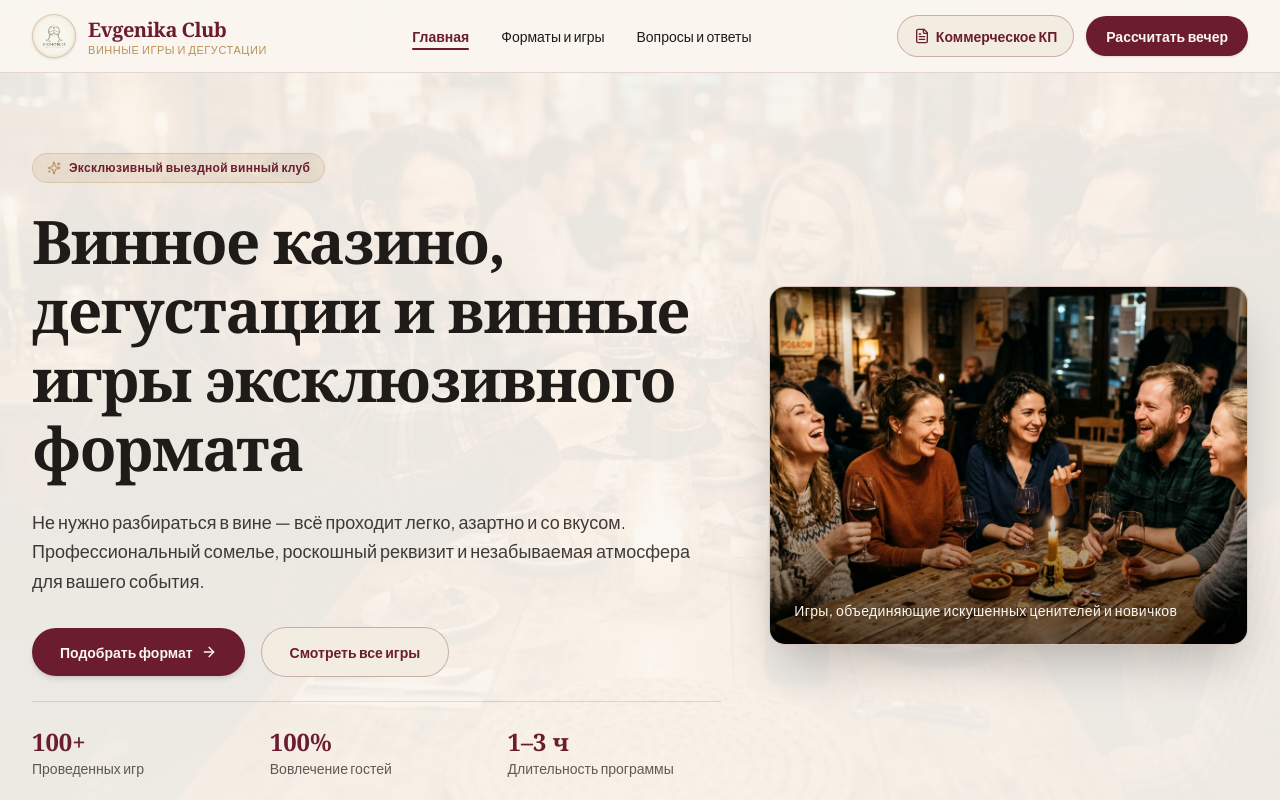
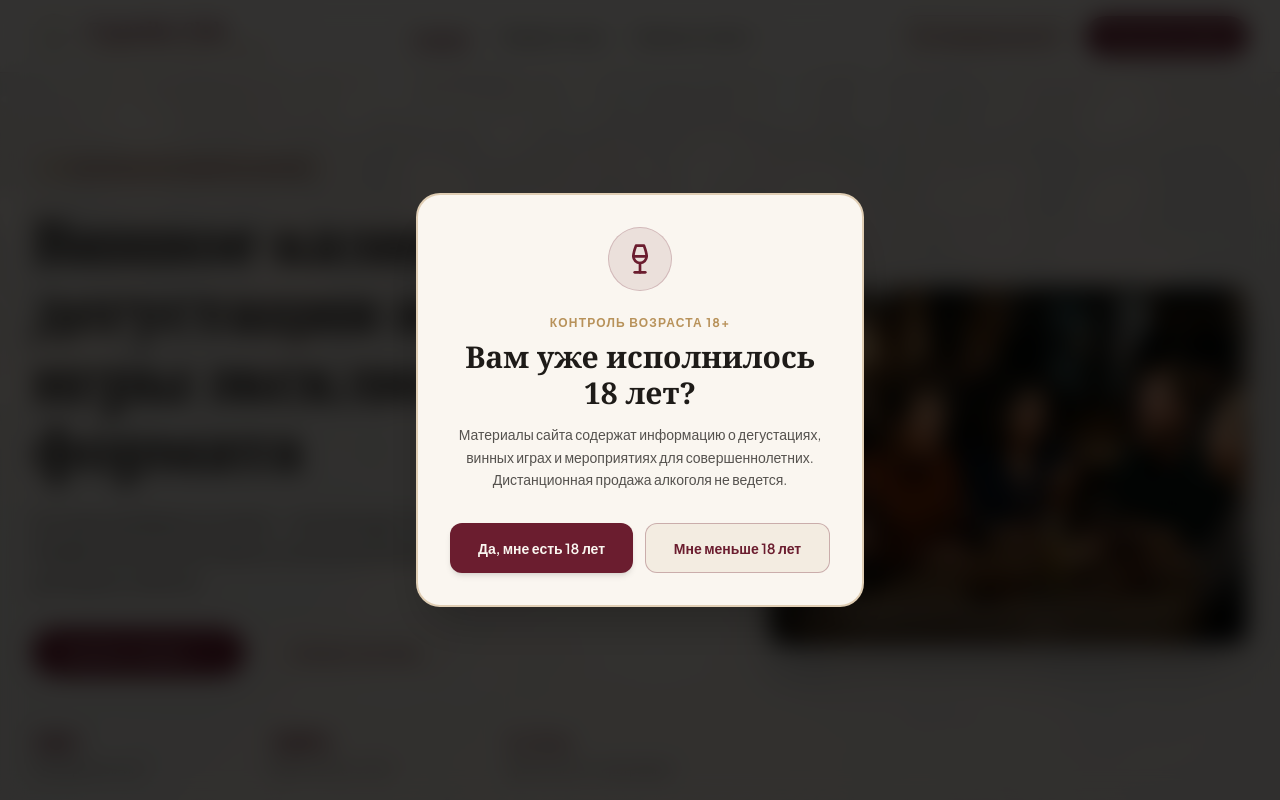
Before and after one commit to roskoshandmade-afk/Evgenika-Club, a React (Vite) app: page / in a window 1280 px wide. Shown: the top 800 px of the page. Built offline with nearby package versions, Linux system fonts and the light colour scheme; a web font is replaced by a local one.

Commit message:
feat: implement age verification gate
Add age verification modal and blocking state to ensure compliance with alcohol service regulations.

```diff
--- a/src/App.tsx
+++ b/src/App.tsx
@@ -78,6 +78,28 @@ export default function App() {
   const [currentHash, setCurrentHash] = useState<string>(window.location.hash || '#/');
   const [proposalModalOpen, setProposalModalOpen] = useState(false);
   const [proposalDraft, setProposalDraft] = useState<EventDraft>(DEFAULT_DRAFT);
+  const [ageVerified, setAgeVerified] = useState<boolean>(() => {
+    try {
+      return localStorage.getItem('eugenica_age_verified_v1') === 'true';
+    } catch {
+      return false;
+    }
+  });
+  const [under18Blocked, setUnder18Blocked] = useState(false);
+
+  const handleVerifyAge = () => {
+    try {
+      localStorage.setItem('eugenica_age_verified_v1', 'true');
+    } catch {
+      // ignore
+    }
+    setAgeVerified(true);
+    setUnder18Blocked(false);
+  };
+
+  const handleUnder18 = () => {
+    setUnder18Blocked(true);
+  };
 
   // Listen to hash changes for hash routing
   useEffect(() => {
@@ -103,6 +125,9 @@ export default function App() {
 
   return (
     <div className="min-h-screen flex flex-col wine-club-canvas text-[#1E1B18] antialiased selection:bg-[#6B1D2F] selection:text-[#FAF6F0]">
+      {!ageVerified && <AgeVerificationModal onVerify={handleVerifyAge} onUnder18={handleUnder18} />}
+      {under18Blocked && <Under18Modal onBack={() => setUnder18Blocked(false)} />}
+
       <StickyHeader currentHash={currentHash} onNavigate={navigateTo} onOpenProposal={() => openProposal(proposalDraft)} />
 
       <main className="flex-grow">
@@ -114,6 +139,62 @@ export default function App() {
       {proposalModalOpen && (
         <ProposalModal draft={proposalDraft} onClose={() => setProposalModalOpen(false)} />
       )}
+    </div>
+  );
+}
+
+// --- Age Verification Modals ---
+function AgeVerificationModal({ onVerify, onUnder18 }: { onVerify: () => void; onUnder18: () => void }) {
+  return (
+    <div className="fixed inset-0 z-50 bg-black/80 backdrop-blur-md flex items-center justify-center p-4 animate-fadeIn">
+      <div className="bg-[#FAF6F0] rounded-3xl border-2 border-[#B8925A]/40 max-w-md w-full p-8 shadow-2xl flex flex-col gap-6 text-center relative overflow-hidden">
+        <div className="w-16 h-16 rounded-full bg-[#6B1D2F]/10 border border-[#6B1D2F]/20 flex items-center justify-center mx-auto text-[#6B1D2F]">
+          <Wine className="w-8 h-8" />
+        </div>
+        <div className="flex flex-col gap-2">
+          <span className="text-xs uppercase tracking-widest text-[#B8925A] font-bold">Контроль возраста 18+</span>
+          <h2 className="font-serif text-2xl sm:text-3xl font-bold text-[#1E1B18]">Вам уже исполнилось 18 лет?</h2>
+          <p className="text-xs sm:text-sm text-[#1E1B18]/75 leading-relaxed mt-1">
+            Материалы сайта содержат информацию о дегустациях, винных играх и мероприятиях для совершеннолетних. Дистанционная продажа алкоголя не ведется.
+          </p>
+        </div>
+        <div className="flex flex-col sm:flex-row gap-3 pt-2">
+          <button
+            onClick={onVerify}
+            className="flex-1 py-3.5 px-6 rounded-xl bg-[#6B1D2F] text-[#FAF6F0] text-sm font-semibold hover:bg-[#4A1220] transition-all shadow-md active:scale-95"
+          >
+            Да, мне есть 18 лет
+          </button>
+          <button
+            onClick={onUnder18}
+            className="flex-1 py-3.5 px-6 rounded-xl border border-[#6B1D2F]/30 text-[#6B1D2F] text-sm font-semibold hover:bg-[#6B1D2F]/5 transition-colors bg-[#F3ECE1]"
+          >
+            Мне меньше 18 лет
+          </button>
+        </div>
+      </div>
+    </div>
+  );
+}
+
+function Under18Modal({ onBack }: { onBack: () => void }) {
+  return (
+    <div className="fixed inset-0 z-50 bg-black/85 backdrop-blur-md flex items-center justify-center p-4 animate-fadeIn">
+      <div className="bg-[#FAF6F0] rounded-3xl border border-[#6B1D2F]/30 max-w-md w-full p-8 shadow-2xl flex flex-col gap-6 text-center">
+        <div className="w-14 h-14 rounded-full bg-[#6B1D2F]/10 flex items-center justify-center mx-auto text-[#6B1D2F]">
+          <ShieldCheck className="w-7 h-7" />
+        </div>
+        <h2 className="font-serif text-2xl font-bold text-[#1E1B18]">Доступ ограничен</h2>
+        <p className="text-sm text-[#1E1B18]/80 leading-relaxed">
+          В соответствии с законодательством РФ, материалы данного сайта предназначены исключительно для лиц старше 18 лет.
+        </p>
+        <button
+          onClick={onBack}
+          className="py-3 px-6 rounded-xl bg-[#6B1D2F] text-[#FAF6F0] text-sm font-semibold hover:bg-[#4A1220] transition-colors"
+        >
+          Вернуться и подтвердить возраст
+        </button>
+      </div>
     </div>
   );
 }
```
